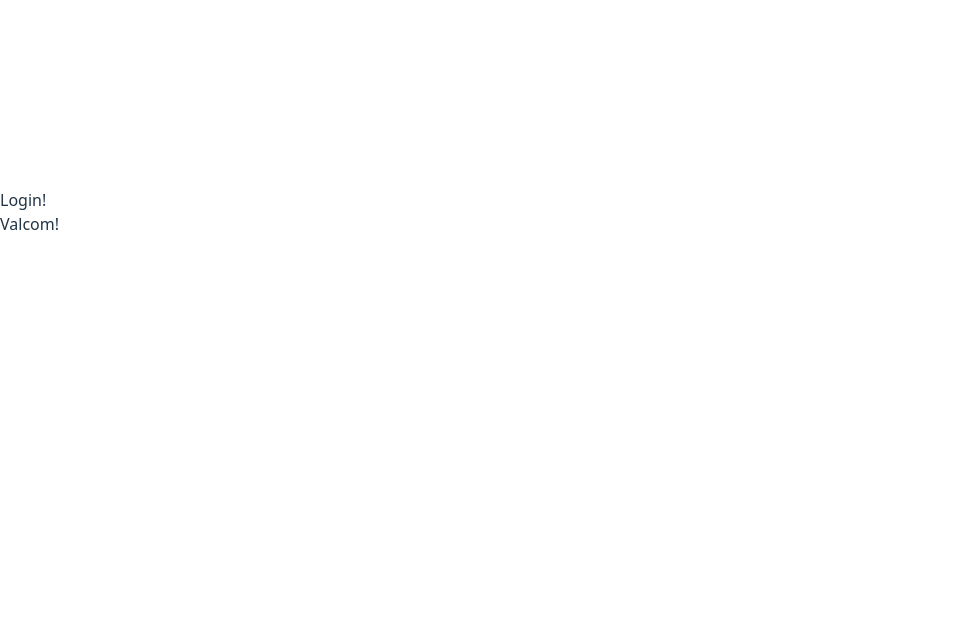
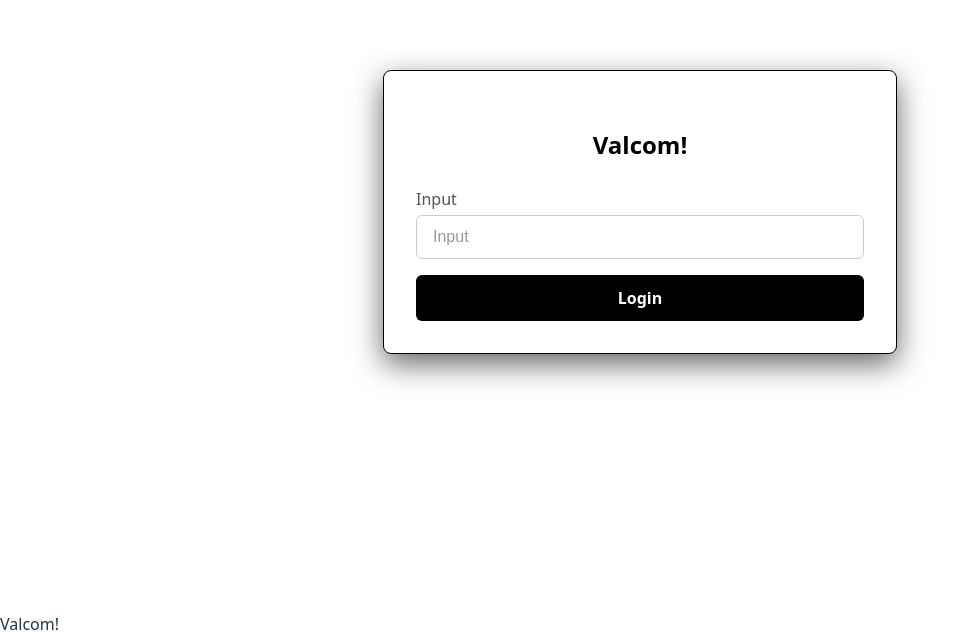
Before and after one commit to SakshamTewari/valcom, a React (Vite) app in the folder client/: page / in a window 1280 px wide. Shown: the part 188-824 px from the top of the page, without its empty margins (0-980 px from the left). Before the commit the page ends 800 px from the top, so only its background shows below. Built offline with nearby package versions, Linux system fonts and the light colour scheme.

Commit message:
refactored code, updated props

```diff
--- a/client/src/pages/LoginPage/Login.tsx
+++ b/client/src/pages/LoginPage/Login.tsx
@@ -1,3 +1,35 @@
+import { useState } from 'react';
+import { useNavigate } from 'react-router-dom';
+import './Login.css';
+import LoginButton from './LoginButton';
+import { LoginInput } from './LoginInput';
+import type { LoginInputProps } from './LoginInput';
+import Logo from './Logo';
+
+const isUsernameValid = (username: LoginInputProps['username']) => {
+  return username.length > 0 && username.length < 10 && !username.includes(' ');
+};
+
 export const Login = () => {
-  return <>Login!</>;
+  const navigate = useNavigate();
+  const handleLogin = () => {
+    navigate('/map');
+  };
+  const [username, setUsername] = useState('');
+  return (
+    <div className='l_page_container'>
+      <div className='l_page_form'>
+        <Logo />
+        <LoginInput
+          label='Input'
+          username={username}
+          setUsername={setUsername}
+        />
+        <LoginButton
+          disabled={!isUsernameValid(username)}
+          onClickHandler={handleLogin}
+        />
+      </div>
+    </div>
+  );
 };
--- /dev/null
+++ b/client/src/pages/LoginPage/LoginButton.tsx
@@ -0,0 +1,19 @@
+import React from 'react';
+
+interface LoginButtonProps {
+  onClickHandler: () => void;
+  disabled?: boolean;
+}
+
+const LoginButton: React.FC<LoginButtonProps> = ({
+  onClickHandler,
+  disabled,
+}) => {
+  return (
+    <button disabled={disabled} className='l_button' onClick={onClickHandler}>
+      Login
+    </button>
+  );
+};
+
+export default LoginButton;
--- /dev/null
+++ b/client/src/pages/LoginPage/LoginInput.tsx
@@ -0,0 +1,30 @@
+import React from 'react';
+
+interface LoginInputProps {
+  label: string;
+  username: string;
+  setUsername: React.Dispatch<React.SetStateAction<string>>;
+}
+
+const LoginInput = (props: LoginInputProps) => {
+  const { username, setUsername, label } = props;
+
+  const handleValueChange = (e: React.ChangeEvent<HTMLInputElement>) => {
+    setUsername(e.target.value);
+  };
+
+  return (
+    <div className='l_input_group'>
+      <label className='l_label'>{label}</label>
+      <input
+        className='l_input'
+        placeholder='Input'
+        value={username}
+        onChange={handleValueChange}
+      />
+    </div>
+  );
+};
+
+export { LoginInput };
+export type { LoginInputProps };
--- /dev/null
+++ b/client/src/pages/LoginPage/Logo.tsx
@@ -0,0 +1,5 @@
+const Logo = () => {
+  return <p className='l_logo'>Valcom!</p>;
+};
+
+export default Logo;
```
